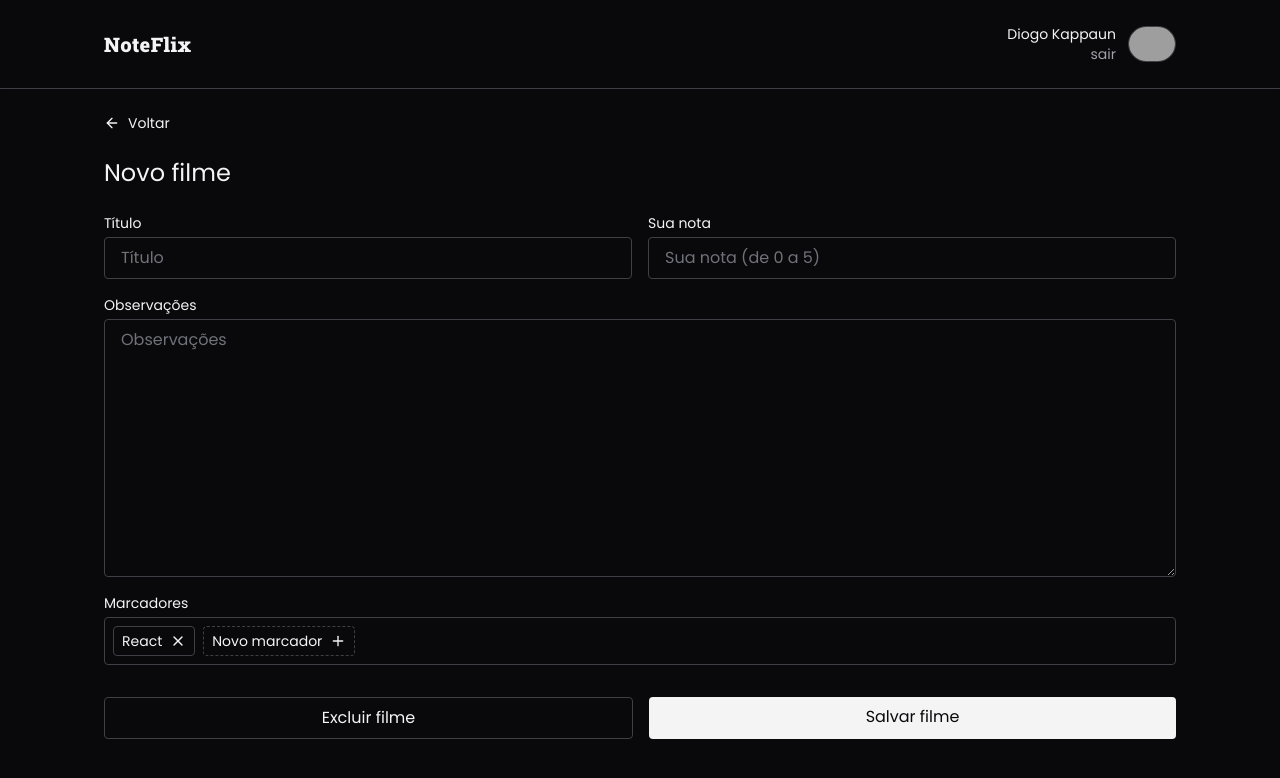
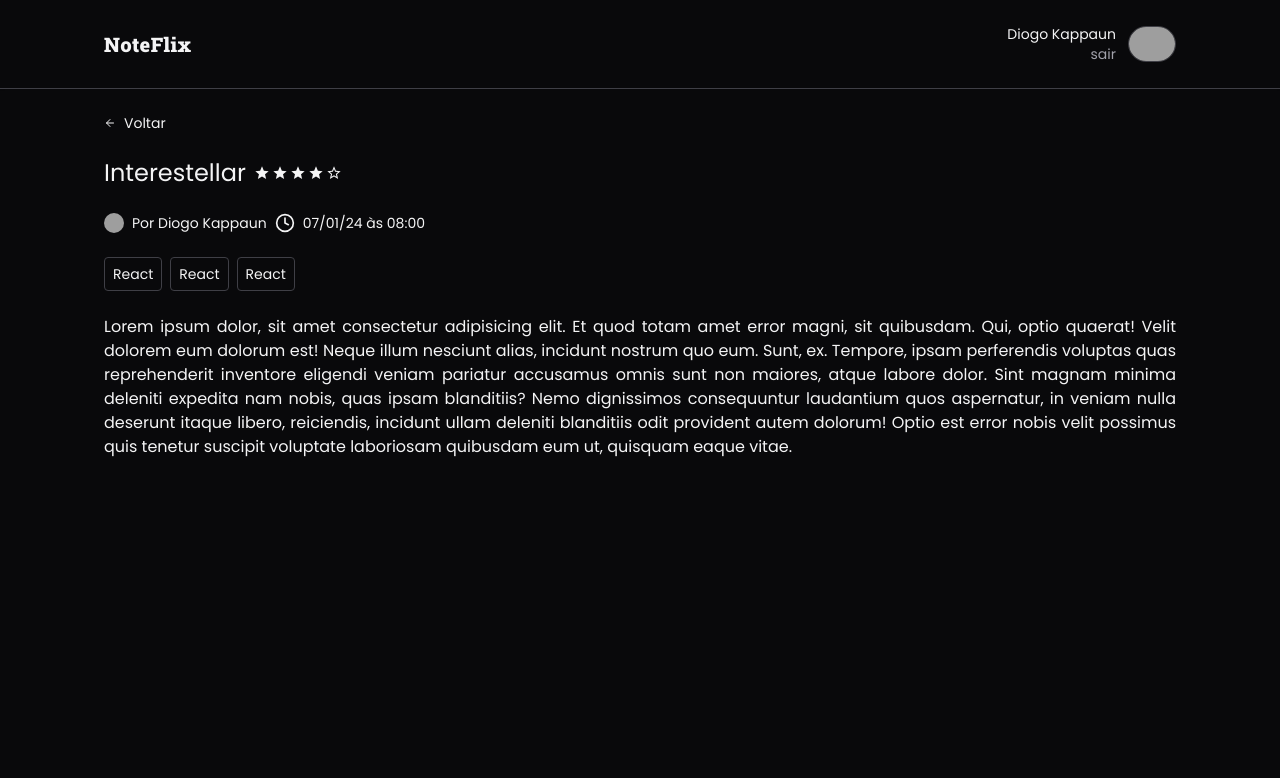
Before and after one commit to diogo-kappaun/noteflix-web, a React (Vite) app: page / in a window 1280 px wide. Shown: the top 778 px of the page. Built offline with nearby package versions, Linux system fonts and the light colour scheme; grey boxes are pictures that could not be loaded.

Commit message:
feat: MoviewPreview page

```diff
--- /dev/null
+++ b/src/Pages/MoviePreview/index.jsx
@@ -0,0 +1,67 @@
+import { Header } from '../../Components/Header'
+import { ButtonText } from '../../Components/ButtonText'
+import { ArrowLeft, Clock } from 'lucide-react'
+import { Rating } from '../../Components/Rating'
+import { MarkerView } from '../../Components/MoviePreview/MarkerView'
+
+export function MoviePreview() {
+  return (
+    <div className="text-zinc-100">
+      <Header />
+
+      <main className="mx-auto flex w-page flex-col space-y-6 p-6 pb-12">
+        <ButtonText
+          className="flex w-max items-center gap-2 text-zinc-100 transition-opacity hover:underline hover:opacity-95"
+          href="#"
+        >
+          <ArrowLeft className="h-3 w-3" />
+          Voltar
+        </ButtonText>
+
+        <div className="flex flex-wrap items-center gap-2 text-zinc-100">
+          <h2 className="text-2xl">Interestellar</h2>
+          <Rating />
+        </div>
+
+        <div className="flex flex-col gap-2 md:flex-row">
+          <div className="flex gap-2">
+            <img
+              src="https://github.com/diogo-kappaun.png"
+              alt="Foto de Diogo"
+              className="h-5 w-5 rounded-full"
+            />
+            <span className="text-sm">
+              Por <span>Diogo Kappaun</span>
+            </span>
+          </div>
+          <div className="flex items-center gap-2">
+            <Clock className="h-5 w-5" />
+            <span className="text-sm">
+              <span>07/01/24</span> às <span>08:00</span>
+            </span>
+          </div>
+        </div>
+
+        <div className="flex flex-wrap gap-2">
+          <MarkerView title="React" />
+          <MarkerView title="React" />
+          <MarkerView title="React" />
+        </div>
+
+        <p className="text-justify">
+          Lorem ipsum dolor, sit amet consectetur adipisicing elit. Et quod
+          totam amet error magni, sit quibusdam. Qui, optio quaerat! Velit
+          dolorem eum dolorum est! Neque illum nesciunt alias, incidunt nostrum
+          quo eum. Sunt, ex. Tempore, ipsam perferendis voluptas quas
+          reprehenderit inventore eligendi veniam pariatur accusamus omnis sunt
+          non maiores, atque labore dolor. Sint magnam minima deleniti expedita
+          nam nobis, quas ipsam blanditiis? Nemo dignissimos consequuntur
+          laudantium quos aspernatur, in veniam nulla deserunt itaque libero,
+          reiciendis, incidunt ullam deleniti blanditiis odit provident autem
+          dolorum! Optio est error nobis velit possimus quis tenetur suscipit
+          voluptate laboriosam quibusdam eum ut, quisquam eaque vitae.
+        </p>
+      </main>
+    </div>
+  )
+}
--- a/src/main.jsx
+++ b/src/main.jsx
@@ -1,12 +1,12 @@
 import React from 'react'
 import ReactDOM from 'react-dom/client'
-import { CreateMovie } from './Pages/CreateMovie'
+import { MoviePreview } from './Pages/MoviePreview'
 import './global.css'
 
 ReactDOM.createRoot(document.getElementById('root')).render(
   <React.StrictMode>
     <div className="min-h-screen bg-zinc-950 font-poppins">
-      <CreateMovie />
+      <MoviePreview />
     </div>
   </React.StrictMode>,
 )
```
